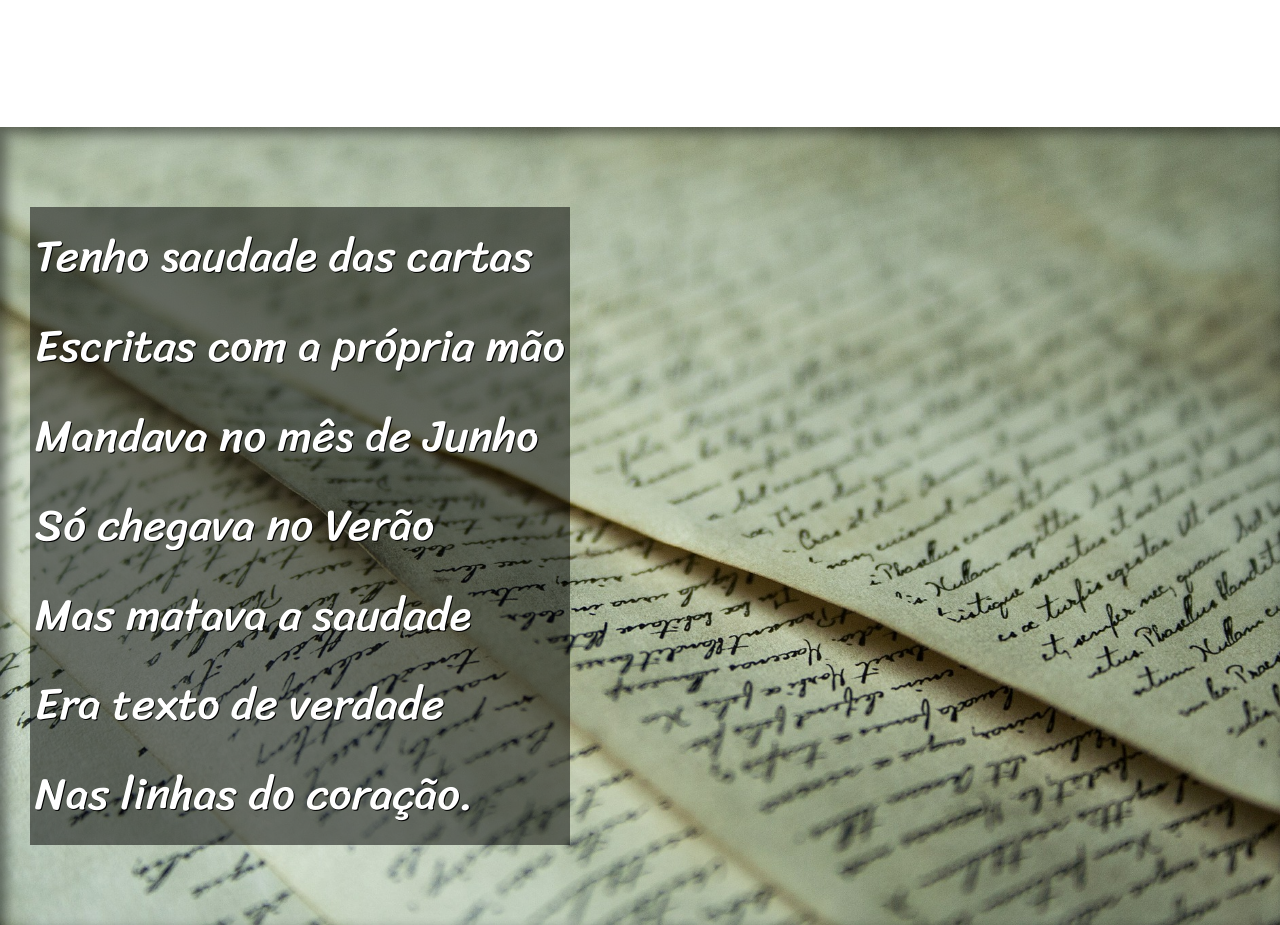
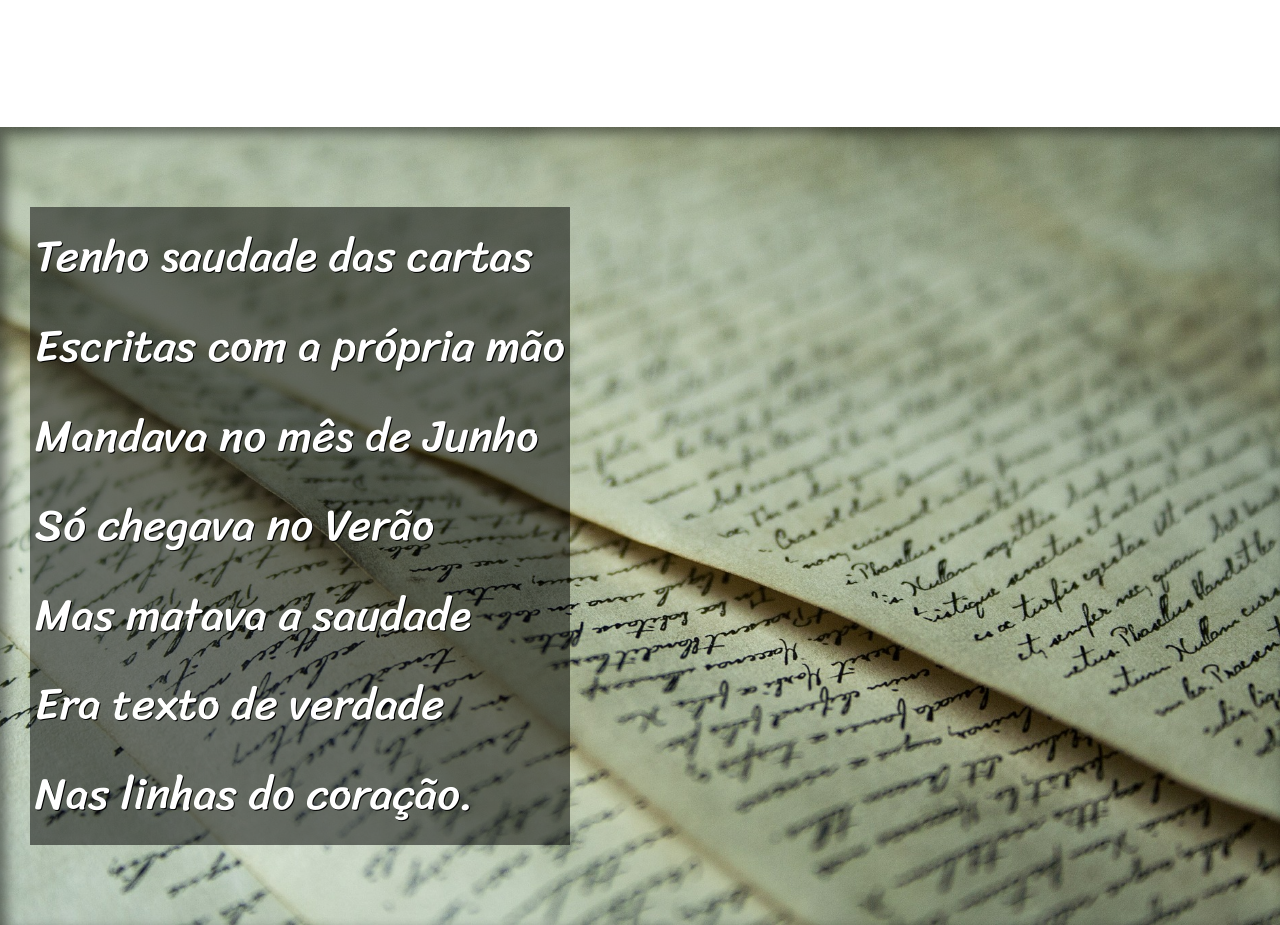
Before and after one commit to Sharllack/projeto-cordel-lmenezes, a plain HTML site: page index.html in a window 1280 px wide. Shown: the part 3400-4325 px from the top of the page. Drawn offline with Linux system fonts and the light colour scheme; files whose address does not match are found by name.

Commit message:
Update style.css

```diff
--- a/style.css
+++ b/style.css
@@ -85,7 +85,7 @@ section#img01 {
 
 section#img02 {
     background-image: url('../desafio012.1/imagens/background002.jpg');
-    background-color: right center;
+    background-position: right center;
 }
 
 section > p {
```
